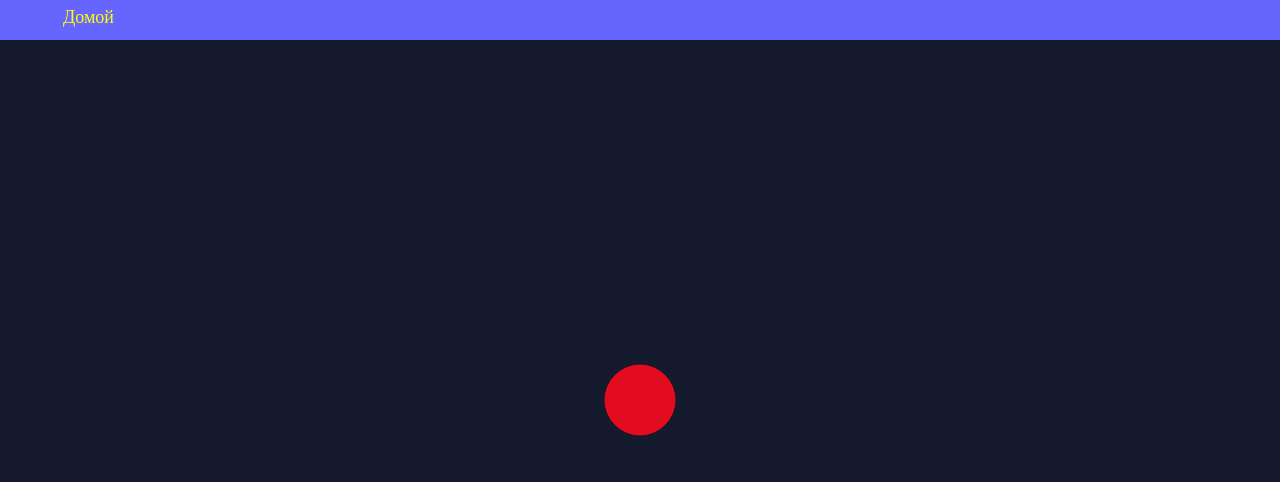
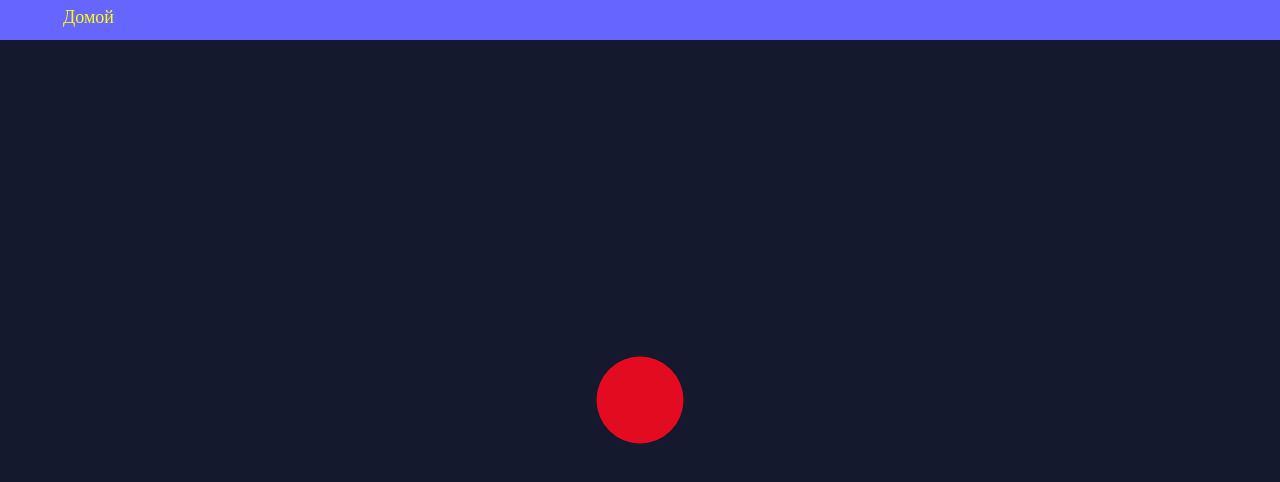
Before and after one commit to Vasiliy2020789/conspect, a plain HTML site: page html/animation.html in a window 1280 px wide. Drawn offline with Linux system fonts and the light colour scheme.

Commit message:
gravitation
Добавлена зависимость размера частиц от размера экрана

```diff
--- a/css/animation.css
+++ b/css/animation.css
@@ -70,11 +70,13 @@ img{vertical-align: top;}/* */
 		max-width: none;
 	}
 }
+/*
 @media (max-width: 400px) {
 canvas {
 	width: 300px;
 }
 }
+*/
 /*end Стили отзывчиво-адаптивной верстки===========================*/
 /*Цвета для сайта 66FFCC__#23B39A-фиолетовый__#EE7272-мягкий красный__#81BB26-зеленый как трава__#0A202F-цвет панели виндовс10__#2B303B-цвет VScode
 Цвета для вкладок FFFFCC-неактивная вкладка__#FFFF99-наведение__#FFFF00-выбраная вкладка
--- a/js/animation.js
+++ b/js/animation.js
@@ -1,19 +1,28 @@
 (() => {
+	const canvas = document.querySelector('canvas');
+	const TWO_PI = 2 * Math.PI;
+	const ctx = canvas.getContext('2d');
+	let w, h, mouse, dots, e;//переменные ширина, высота, состояние ЛКМ, массив с данными всех точек
+	w = canvas.width = innerWidth;
+	h = canvas.height = innerHeight;
+
 	const config = {
+		w: canvas.width = innerWidth,
+		h: canvas.height = innerHeight,
 		dotMinRad: 1,//минимальный радиус частицы
-		dotMaxRad: 20,//максимальный радиус частицы
+		dotMaxRad: Math.round(w / 40),//максимальный радиус частицы
+		bigDotRad: Math.round(w / 30), //диаметр частицы-курсора
+		sphereRad: Math.round(w / 4), //радиус сферы отталкивания если 0 то соберуться в точку
+		//dotMinRad: 1,//минимальный радиус частицы
+		//dotMaxRad: 20,//максимальный радиус частицы
+		//bigDotRad: 35, //диаметр частицы-курсора
+		//sphereRad: 300, //радиус сферы отталкивания если 0 то соберуться в точку
 		massFactor: 0.002,//множитель массы для уменьшения скорости
 		defColor: `rgba(250, 10, 30, 0.9)`,//цвет частиц
 		smooth: 0.95,//сила трения 1 - трения нет
-		sphereRad: 300, //радиус сферы отталкивания если 0 то соберуться в точку
-		bigDotRad: 35, //диаметр частицы-курсора
 		mouseSize: 120,
+
 	}
-	const TWO_PI = 2 * Math.PI;
-	//_______Настройка canvas
-	const canvas = document.querySelector('canvas');
-	const ctx = canvas.getContext('2d');
-	let w, h, mouse, dots, e;//переменные ширина, высота, состояние ЛКМ, массив с данными всех точек
 	//В классе Dot будем хранить параметры частицы
 	//_______конструктор объекта "Частица"
 	class Dot {
@@ -83,8 +92,7 @@
 	}
 
 	function init() {
-		w = canvas.width = innerWidth;
-		h = canvas.height = innerHeight;
+
 
 		mouse = { x: w / 2, y: h / 2, down: false }
 		dots = [];
@@ -119,16 +127,16 @@
 	function isDown() {
 		mouse.down = !mouse.down; //инвертируем состояние ЛКМ
 	}
-
+	//_______Работает только с событиями мыши
 	//canvas.addEventListener('mousemove', setPos);
 	//window.addEventListener('mousedown', isDown);
 	//window.addEventListener('mouseup', isDown);
+	//__end__Работает только с событиями мыши
 
+	//_______Работает с событиями мыши и на тачскринах
 	canvas.addEventListener('pointermove', setPos);
 	window.addEventListener('pointerdown', isDown);
 	window.addEventListener('pointerup', isDown);
+	//__end__Работает с событиями мыши и на тачскринах
 
-
-
-	//__end__Настройка canvas
 })();
```
